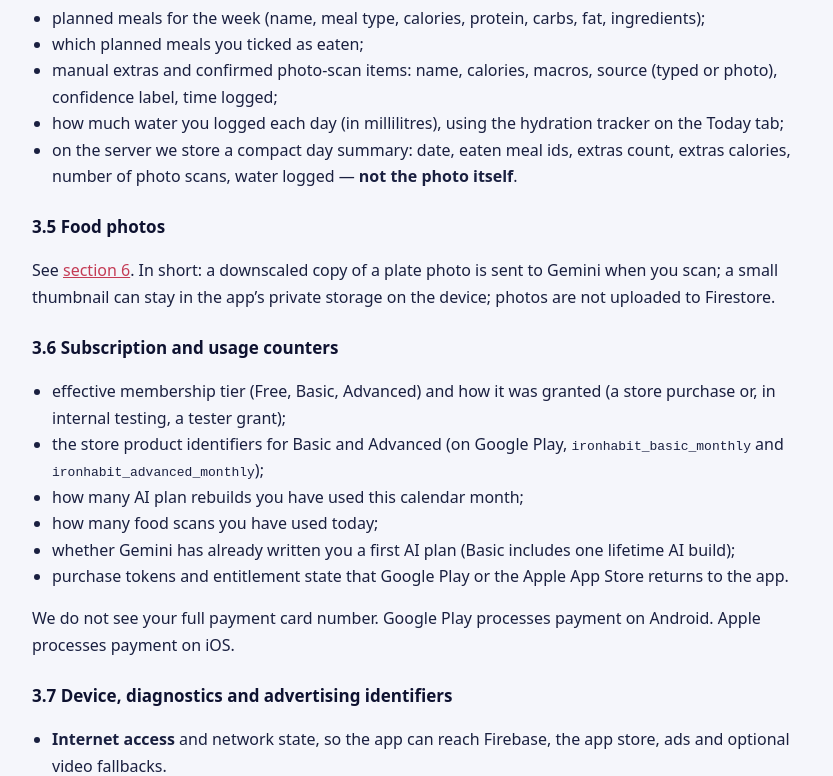
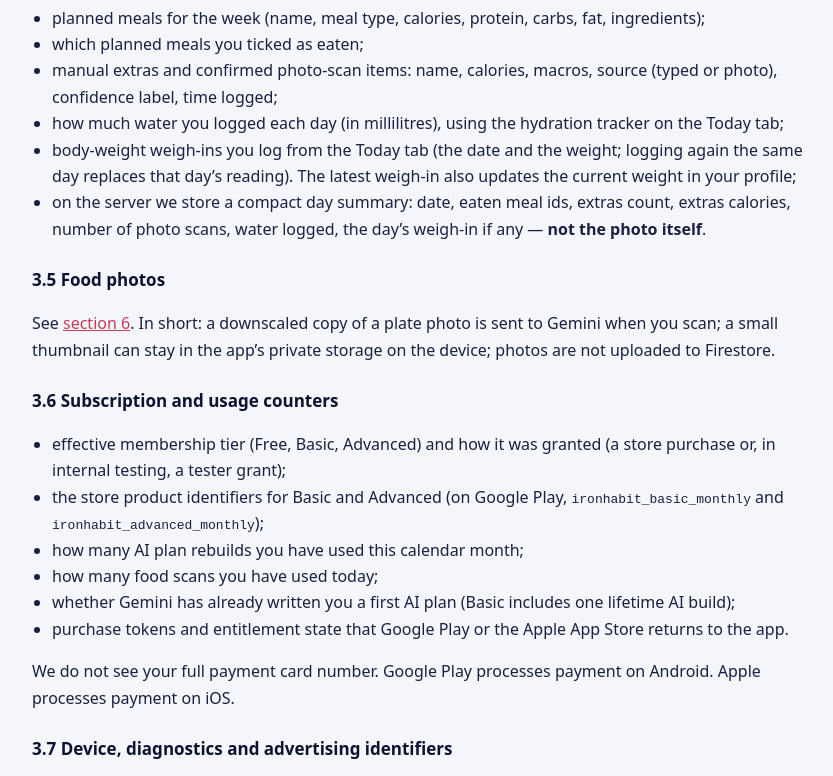
Before and after one commit to lajeshds2023/ironhabit-legal, a plain HTML site: page index.html in a window 1280 px wide. Shown: the part 2840-3616 px from the top of the page, without its empty margins (218-1051 px from the left). Drawn offline with Linux system fonts and the light colour scheme.

Commit message:
Privacy policy: weigh-in history

```diff
--- a/index.html
+++ b/index.html
@@ -198,7 +198,8 @@
       <li>which planned meals you ticked as eaten;</li>
       <li>manual extras and confirmed photo-scan items: name, calories, macros, source (typed or photo), confidence label, time logged;</li>
       <li>how much water you logged each day (in millilitres), using the hydration tracker on the Today tab;</li>
-      <li>on the server we store a compact day summary: date, eaten meal ids, extras count, extras calories, number of photo scans, water logged — <strong>not the photo itself</strong>.</li>
+      <li>body-weight weigh-ins you log from the Today tab (the date and the weight; logging again the same day replaces that day’s reading). The latest weigh-in also updates the current weight in your profile;</li>
+      <li>on the server we store a compact day summary: date, eaten meal ids, extras count, extras calories, number of photo scans, water logged, the day’s weigh-in if any — <strong>not the photo itself</strong>.</li>
     </ul>
 
     <h3>3.5 Food photos</h3>
@@ -314,7 +315,7 @@
     <p>
       Advanced members get a short daily note from an AI coach on the Today tab. After you accept the
       in-app AI notice, the app periodically sends Gemini a text prompt that can include: the name you gave us, your goal and
-      goal weight, current and starting weight, how far into your goal timeline you are, today’s calorie
+      goal weight, current and starting weight, how many days since your last weigh-in, how far into your goal timeline you are, today’s calorie
       and macro targets and what you have eaten so far, water logged against your water target, calories
       burned from Health Connect (if connected), today’s planned and finished workouts, and simple counts
       from the last seven days (days logged, days on target, workouts finished).
```
